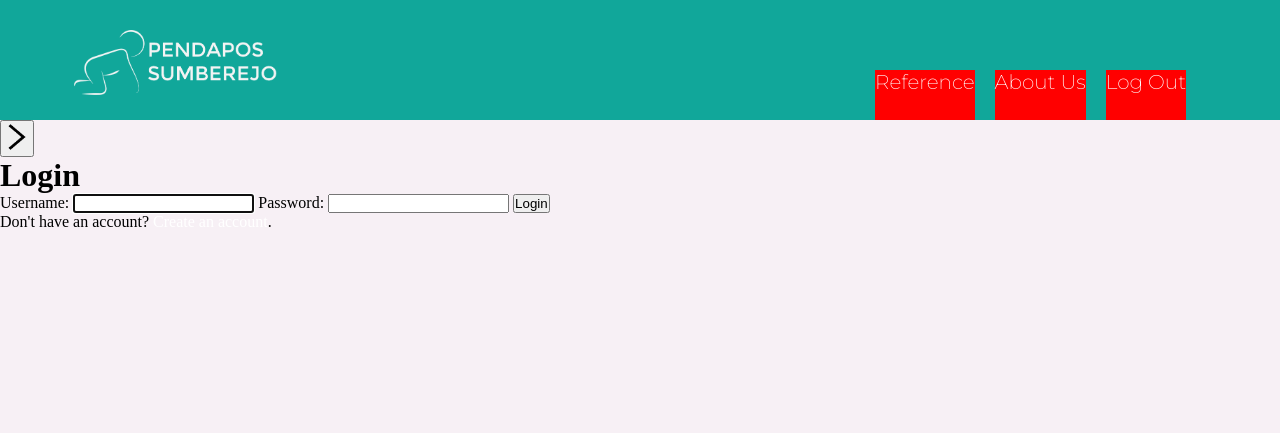
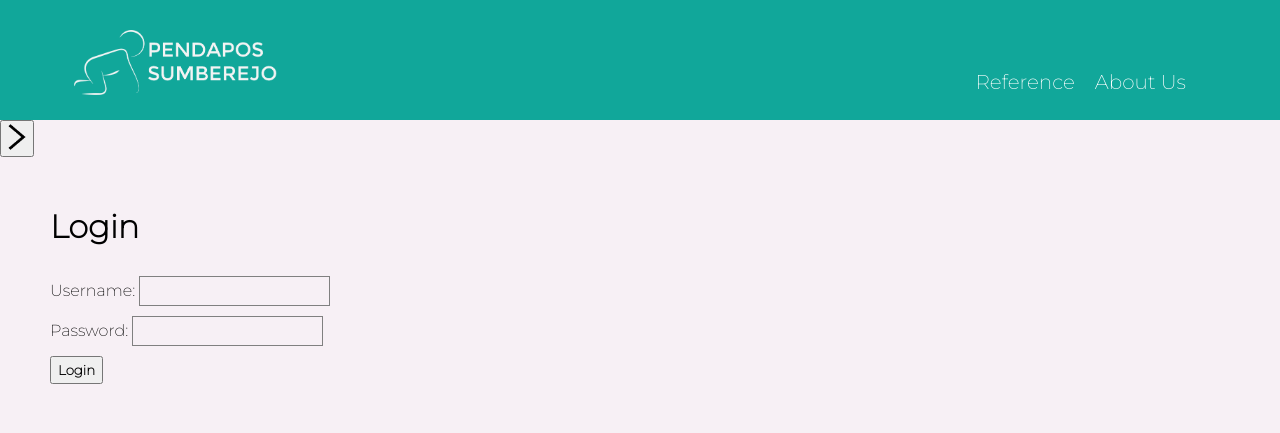
Before and after one commit to garrychrstn/pendaposheroku, a Django app: page /login in a window 1280 px wide. Shown: the top 433 px of the page. Run offline with Django 4.2, Linux system fonts and the light colour scheme; some libraries are stand-ins or nearby versions.

Commit message:
v3.2, add conditional css on /login, add some more

```diff
--- a/Posyandu/settings.py
+++ b/Posyandu/settings.py
@@ -39,8 +39,11 @@ INSTALLED_APPS = [
     'django.contrib.staticfiles',
     'main.apps.MainConfig',
     'dal',
-    'dal_select2'
+    'dal_select2',
+    'crispy_forms'
 ]
+
+CRISPY_TEMPLATE_PACK = 'bootstrap4'
 
 MIDDLEWARE = [
     'django.middleware.security.SecurityMiddleware',
--- a/main/static/base.css
+++ b/main/static/base.css
@@ -13,9 +13,9 @@ body {
 
 header {
     background-color: #11a79a;
-    padding-top: 20px;
     position: relative;
     z-index: 2;
+    padding-top: 20px;
 }
 
 
@@ -88,7 +88,6 @@ header {
     font-size: 20px;
     font-family: 'Montserrat', sans-serif;
     color: white;
-    background: red;
 }
 
 .menubar li a {
--- a/main/static/log/login.css
+++ b/main/static/log/login.css
@@ -88,12 +55,119 @@ header {
     font-size: 20px;
     font-family: 'Montserrat', sans-serif;
     color: white;
-    background: red;
 }
 
+#logout {
+    display: none;
+}
 .menubar li a {
     font-family: 'Montserrat', sans-serif;
     font-family: 'Courier New', Courier, monospace;
     color: white;
     text-decoration: none;
 }
+#sidebar {
+    position: fixed;
+    z-index: 1;
+    display: none;
+    height: 100%;
+    width: 200px;
+    background-color: #3d3d3d;
+    top: 0; left: 0;
+    overflow-x: hidden;
+    padding: 120px 10px 0px 15px;
+}
+#sidebar a {
+    display: block;
+    text-decoration: none;
+    font-family: 'Montserrat', sans-serif;
+    color: #F7F0F5;
+    font-size: 12px;
+    padding: 10px;
+}
+#sidebar div {
+    margin-bottom: 10px;
+}
+#sidebar span {
+    font-family: 'Montserrat', sans-serif;
+    color: #F7F0F5;
+    font-weight: bold;
+    padding-left: 10px;
+    margin-bottom: 10px;
+}
+#sidebar a:hover {
+    background: #1e1e1e;
+}
+
+
+.container {
+    margin-left: 0px;
+    font-family: 'Montserrat', sans-serif;
+    padding: 50px;
+}
+.container h1 {
+    margin-bottom: 30px;
+}
+.container input {
+    margin-bottom: 10px;
+    background: none;
+    border: gray 1px solid;
+    min-height: 20px;
+    padding: 4px 6px;
+
+}
+.container input:focus {
+    outline: none;
+}
+
+.container button {
+    font-family: 'Montserrat', sans-serif;
+    padding: 4px 6px;
+    cursor: pointer;
+    font-weight: bold;
+}
+
+@media screen and (min-aspect-ratio: 16/9) {
+    #sidebar {
+        position: fixed;
+        z-index: 1;
+        display: block;
+        height: 100%;
+        width: 200px;
+        background-color: #3d3d3d;
+        top: 0; left: 0;
+        overflow-x: hidden;
+        padding: 160px 10px 0px 15px;
+    }
+    #sidebar a {
+        display: block;
+        text-decoration: none;
+        font-family: 'Montserrat', sans-serif;
+        color: #F7F0F5;
+        font-size: 12px;
+        padding: 10px;
+    }
+    #sidebar div {
+        margin-bottom: 10px;
+    }
+    #sidebar span {
+        font-family: 'Montserrat', sans-serif;
+        color: #F7F0F5;
+        font-weight: bold;
+        padding-left: 10px;
+        margin-bottom: 10px;
+    }
+    #sidebar a:hover {
+        background: #1e1e1e;
+    }
+    .open button {
+        display: block;
+    }
+    #sidebar h3 {
+        display: none;
+    }
+    .container {
+        margin-left: 250px;
+    }
+
+}
--- a/main/templates/base.html
+++ b/main/templates/base.html
@@ -22,7 +22,7 @@
                 <ul>
                     <li>Reference</li>
                     <li>About Us</li>
-                    <li><a href="{% url 'main:logout' %}">Log Out</a></li>
+                    <li id='logout'><a href="{% url 'main:logout' %}">Log Out</a></li>
                 </ul>
             </div>
             {% comment %} <div class='menubar'>
@@ -38,6 +38,7 @@
                 <img src={% static 'assets/menu.png' %} height='30'>
             </button>
         </div>
+
         <div id='sidebar'>
             <div>
                 <h3>
--- a/main/templates/log/login.html
+++ b/main/templates/log/login.html
@@ -1,4 +1,5 @@
 {% extends "base.html" %}
+{% load crispy_forms_tags %}
 {% load static %}
 {% block title %}
   PENDAPOS Sumberejo
@@ -15,10 +16,9 @@
   <h1>Login</h1>
   <form method="POST">
     {% csrf_token %}
-    {{ form }}
+    {{ form.as_p }}
     <button class="btn btn-primary" type="submit">Login</button>
   </form>
-  <p class="text-center">Don't have an account? <a href="/register">Create an account</a>.</p>
 </div>
 
 {% endblock %}
```
Also changed, not shown: other parts of main/static/log/login.css (+0 -33 lines), db.sqlite3.
